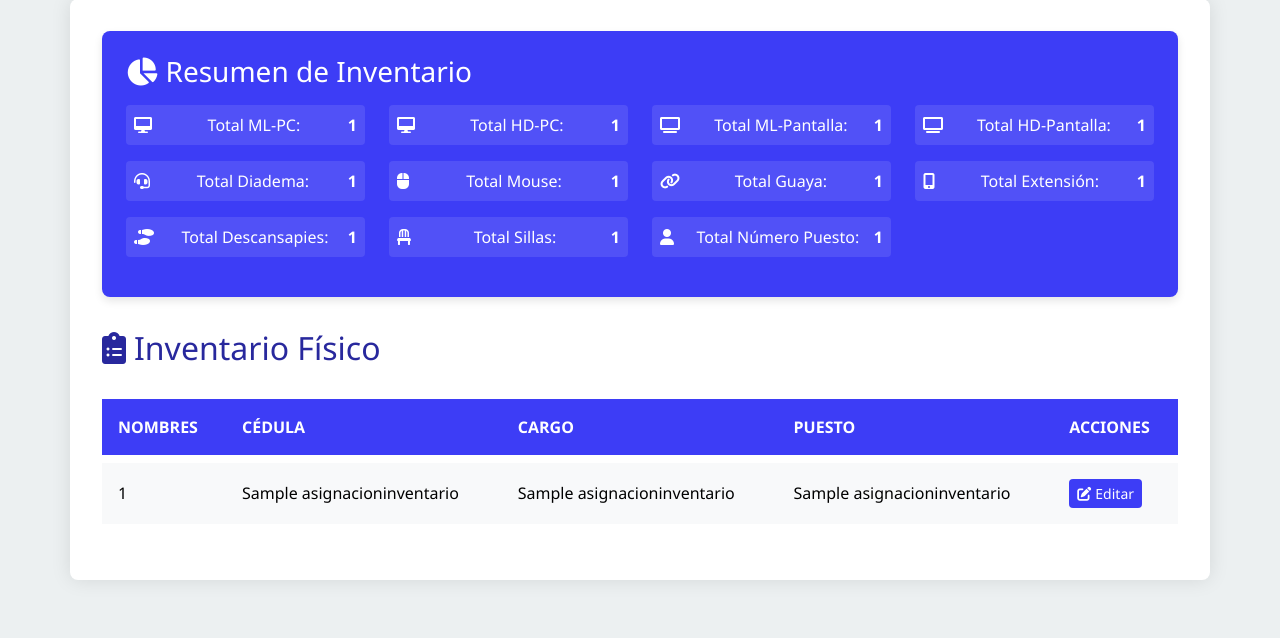
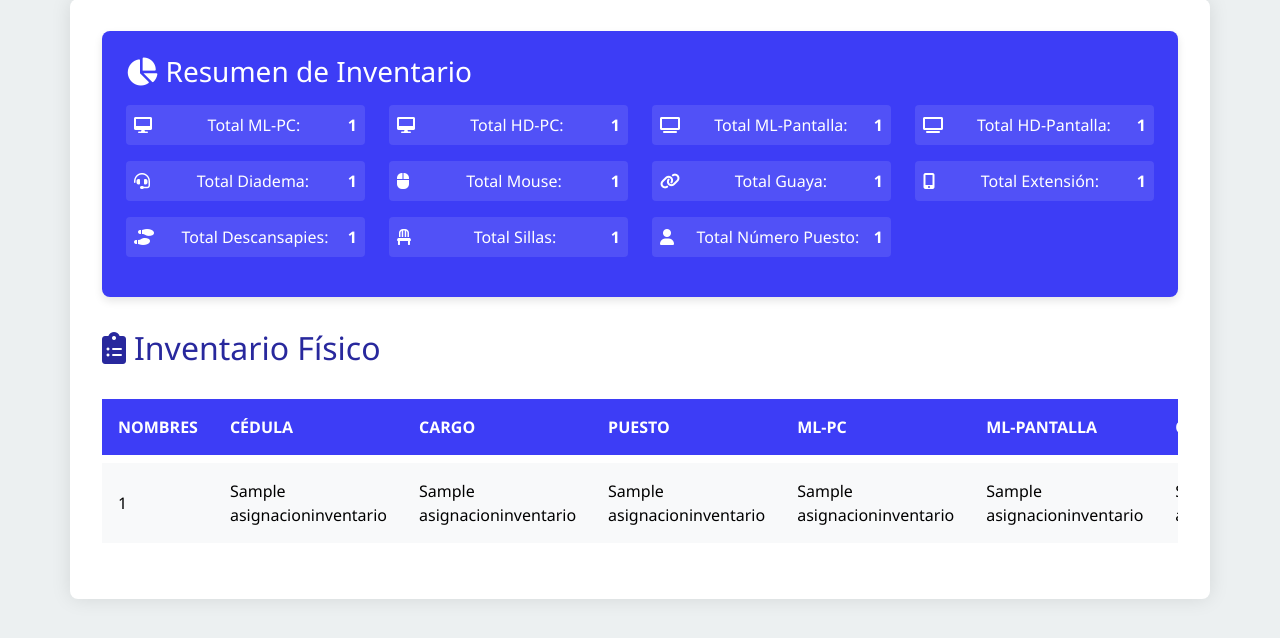
Before and after one commit to juliancastillo21/BACKUP-APP, a Python web app: template templates/inventario.html in a window 1280 px wide. Shown: the part 81-719 px from the top of the page. Run offline with Jinja, Linux system fonts and the light colour scheme; the template is opened without the code that fills it: most values are stand-ins (such as "Sample title", 1, 10 or a date in 2020).

Commit message:
se corrijio y ha hora envia la informacion ala base de datos con valor si o no, enla vista de inventario

```diff
--- a/templates/inventario.html
+++ b/templates/inventario.html
@@ -126,6 +126,10 @@
                         <th>CÉDULA</th>
                         <th>CARGO</th>
                         <th>PUESTO</th>
+                        <th>ML-PC</th>
+                        <th>ML-PANTALLA</th>
+                        <th>OBSERVACIONES</th>
+                        <th>MOUSE</th>
                         <th>ACCIONES</th>
                     </tr>
                 </thead>
@@ -136,6 +140,11 @@
                         <td>{{ asignacioninventario[1] }}</td>
                         <td>{{ asignacioninventario[2] }}</td>
                         <td>{{ asignacioninventario[3] }}</td>
+                        <td>{{ asignacioninventario[5] }}</td>
+                        <td>{{ asignacioninventario[6] }}</td>
+                        <td>{{ asignacioninventario[15] }}</td>
+                        <td>{{ asignacioninventario[7] }}</td>
+
                         <td>
                             <button type="button" class="btn btn-primary btn-sm" data-bs-toggle="modal"
                                 data-bs-target="#miModal{{ asignacioninventario[3] }}">
@@ -321,30 +330,7 @@
     {% endfor %}
 
     <script>
-        function abrirModalActualizar(id, nombres_completos, cedula, cargo, extension, ml_pc, ml_pantalla, mause, guaya, cargador, diadema, silla, cubiculo, descansapies, observaciones, numero_puesto, estado) {
-            document.getElementById('idActualizar').value = id;
-            document.getElementById('nombres_completos' + numero_puesto).value = nombres_completos;
-            document.getElementById('cedula' + numero_puesto).value = cedula;
-            document.getElementById('cargo' + numero_puesto).value = cargo;
-            document.getElementById('extension' + numero_puesto).value = extension;
-            document.getElementById('ml_pc' + numero_puesto).value = ml_pc;
-            document.getElementById('ml_pantalla' + numero_puesto).value = ml_pantalla;
-            document.getElementById('observaciones' + numero_puesto).value = observaciones;
-            document.getElementById('estado' + numero_puesto).value = estado;
-            // Actualiza los estados de los checkboxes
-            document.getElementById('mause' + numero_puesto).checked = mause === 'Sí';
-            document.getElementById('guaya' + numero_puesto).checked = guaya === 'Sí';
-            document.getElementById('cargador' + numero_puesto).checked = cargador === 'Sí';
-            document.getElementById('diadema' + numero_puesto).checked = diadema === 'Sí';
-            document.getElementById('silla' + numero_puesto).checked = silla === 'Sí';
-            document.getElementById('cubiculo' + numero_puesto).checked = cubiculo === 'Sí';
-            document.getElementById('descansapies' + numero_puesto).checked = descansapies === 'Sí';
-            // Abre el modal
-            $('#miModal' + numero_puesto).modal('show');
-        }
-
         document.addEventListener('DOMContentLoaded', function () {
-            // Selecciona todos los botones de editar y añade el evento de clic
             document.querySelectorAll('.btn-edit').forEach(function (button) {
                 button.addEventListener('click', function () {
                     const id = this.dataset.id;
@@ -367,6 +353,20 @@
                     abrirModalActualizar(id, nombres_completos, cedula, cargo, extension, ml_pc, ml_pantalla, mause, guaya, cargador, diadema, silla, cubiculo, descansapies, observaciones, numero_puesto, estado);
                 });
             });
+
+            document.querySelectorAll('form[id^="formActualizar"]').forEach(function (form) {
+                form.addEventListener('submit', function (event) {
+                    var checkboxes = form.querySelectorAll('input[type="checkbox"]');
+                    checkboxes.forEach(function (checkbox) {
+                        if (checkbox.checked) {
+                            checkbox.value = 'Sí';
+                        } else {
+                            checkbox.value = 'No';
+                            checkbox.checked = true;
+                        }
+                    });
+                });
+            });
         });
     </script>
 </body>
```
Also changed, not shown: registro.db.
